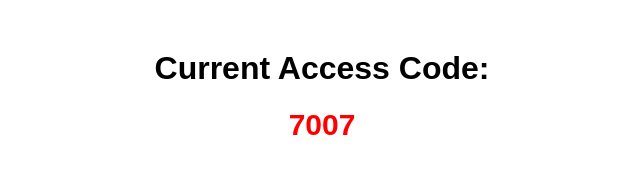
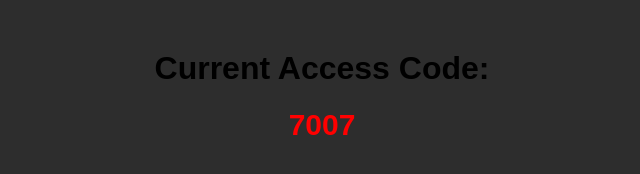
Before and after one commit to escape9144/Escape-codes, a plain HTML site: page index.html in a window 1280 px wide. Shown: the whole page, without its empty margins (318-958 px from the left). Drawn offline with Linux system fonts and the light colour scheme.

Commit message:
Update index.html

```diff
--- a/index.html
+++ b/index.html
@@ -9,6 +9,7 @@
             font-family: Arial, sans-serif;
             text-align: center;
             margin-top: 50px;
+            background-color: #2D2D2D;
         }
         #code-box {
             font-size: 30px;
```
